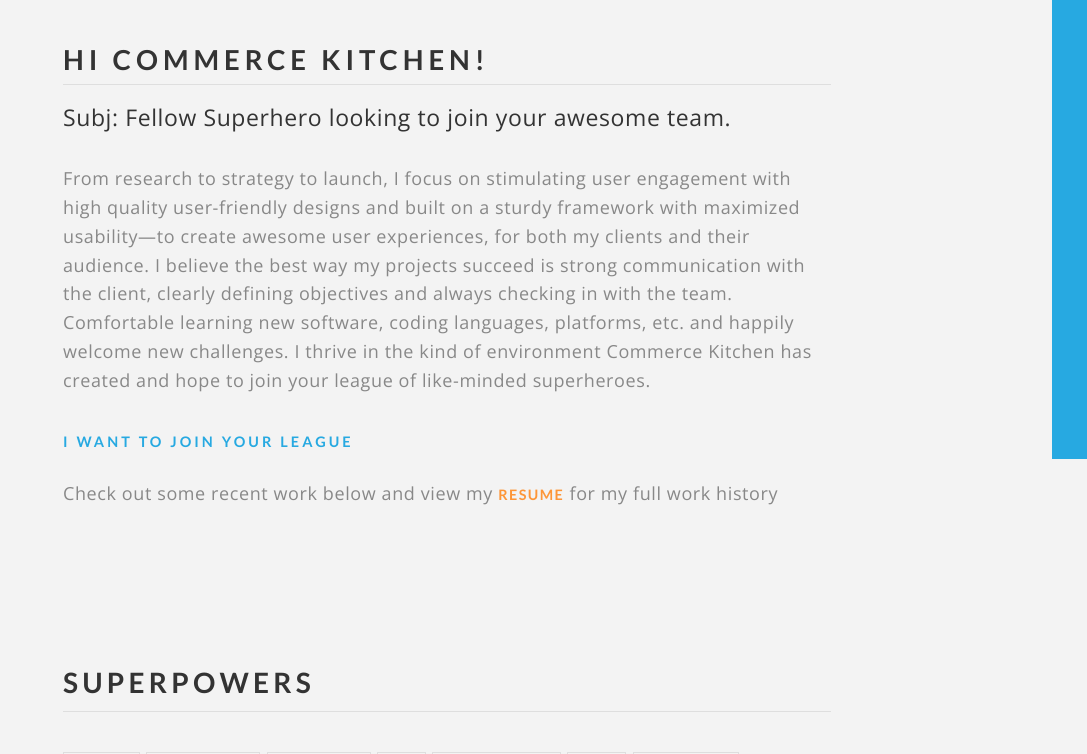
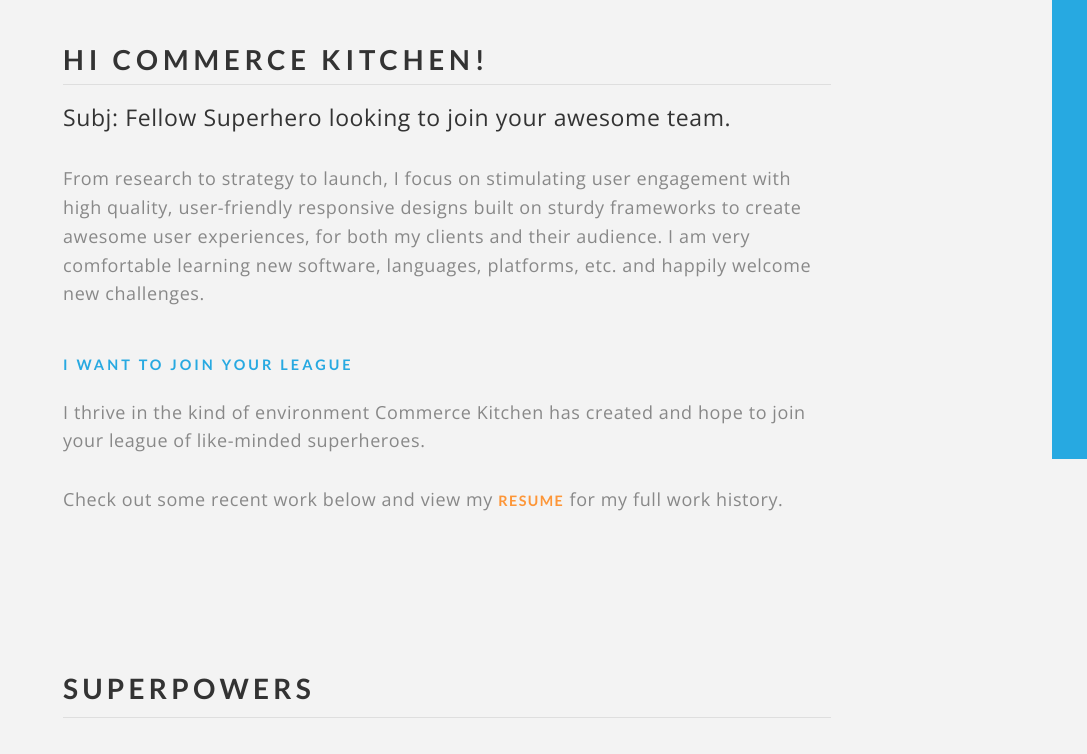
Before and after one commit to northerli/see8ch.com, a PHP site: page /ck.php in a window 1280 px wide. Shown: the part 341-1095 px from the top of the page, without its empty margins (193-1280 px from the left). Run offline with PHP 8.4, Linux system fonts and the light colour scheme; some libraries are stand-ins or nearby versions.

Commit message:
secret tweaks

```diff
--- a/ck.php
+++ b/ck.php
@@ -21,9 +21,10 @@
 		<img src="images/ckhero@2x.png"/>
 		<h1>Hi Commerce Kitchen!</h1>
 		<p>Subj: Fellow Superhero looking to join your awesome team.</p>
-		<p class="content">From research to strategy to launch, I focus on stimulating user engagement with high quality user-friendly designs and built on a sturdy framework with maximized usability—to create awesome user experiences, for both my clients and their audience. I believe the best way my projects succeed is strong communication with the client, clearly defining objectives and always checking in with the team. Comfortable learning new software, coding languages, platforms, etc. and happily welcome new challenges. I thrive in the kind of environment Commerce Kitchen has created and hope to join your league of like-minded superheroes.</p>
+		<p class="content">From research to strategy to launch, I focus on stimulating user engagement with high quality, user-friendly responsive designs built on sturdy frameworks to create awesome user experiences, for both my clients and their audience. I am very comfortable learning new software, languages, platforms, etc. and happily welcome new challenges.</p>
 		<h4>I want to join your league</h4>
-		<p class="content">Check out some recent work below and view my <a href="/resume.php">Resume</a> for my full work history</p>
+		<p class="content">I thrive in the kind of environment Commerce Kitchen has created and hope to join your league of like-minded superheroes.</p>
+		<p class="content">Check out some recent work below and view my <a href="/resume.php">Resume</a> for my full work history.</p>
 	</section>
 
 	<section id="resume-qualifications">
@@ -165,7 +166,7 @@
 		<h2>Let's meet!</h2>
 		<article>
 			<div class="specs qualifications contact-content">
-	 			<p>Praesent commodo cursus magna, vel scelerisque nisl consectetur et. Nullam id dolor id nibh ultricies vehicula ut id elit.</p>
+	 			<p>I am moving back to Denver in mid-May and would love to stop by to meet the team and show some of my work in person!</p>
 	 			<a href="mailto:chris@see8ch.com">chris@see8ch.com</a> <span>//</span> <a href="tel:3147803252">314.780.3252</a> <span>//</span> <a href="http://twitter.com/see8ch" target="_blank">@see8ch</a>
 			</div>
 		</article>
--- a/css/style.css
+++ b/css/style.css
@@ -943,7 +943,7 @@
 body#jobs section#resume-intro h4 {
   text-align: left;
   color: #27a9e1;
-  margin: 40px 0 18px;
+  margin: 50px 0 -5px;
 }
 body#jobs section h2 {
   font-size: 2.8em;
@@ -981,7 +981,7 @@
   color: #27a9e1;
   border-color: #27a9e1;
 }
-@media screen and (max-width: 768px) {
+@media screen and (max-width: 767px) {
   body#jobs section article .specs a li {
     width: 100%;
     padding: 10px 0;
--- a/scss/_jobs.scss
+++ b/scss/_jobs.scss
@@ -52,7 +52,7 @@
     h4 {
       text-align: left;
       color:$blue;
-      margin: 40px 0 18px;
+      margin: 50px 0 -5px;
     }
   }
   section {
@@ -84,7 +84,7 @@
               color:$blue;
               border-color:$blue;
             }
-            @media screen and (max-width: 768px) {
+            @media screen and (max-width: 767px) {
               width:100%;
               padding:10px 0;
               margin-bottom:10px;
```
